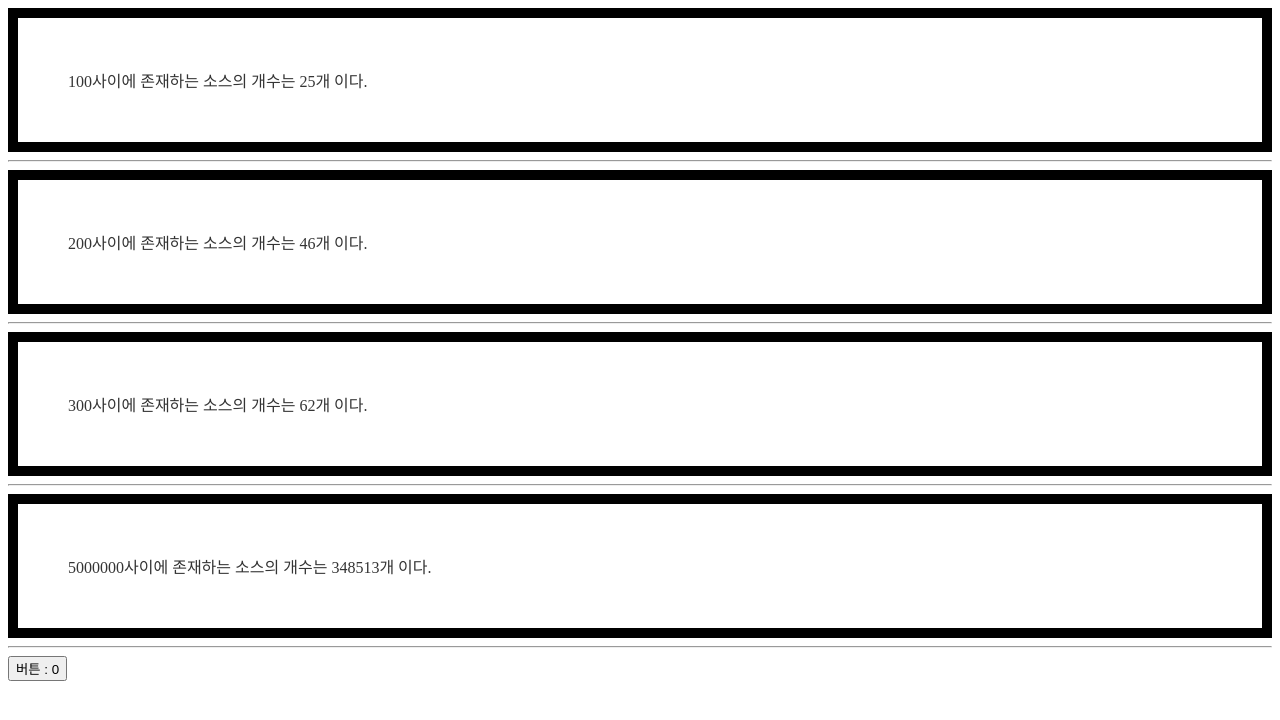
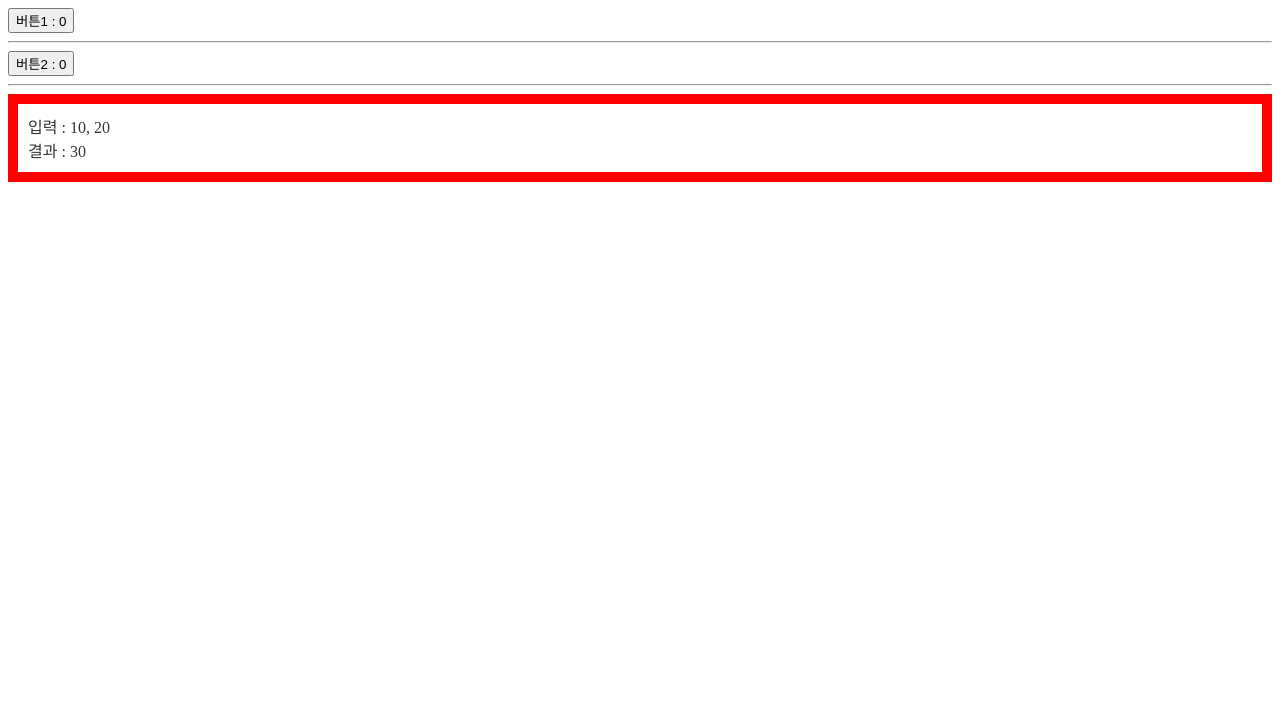
Before and after one commit to RyuJaeYoon/2023-04-react-test, a React (Create React App) app: page / in a window 1280 px wide. Shown: the top 720 px of the page. Built offline with nearby package versions, Linux system fonts and the light colour scheme.

Commit message:
useCallbakc을 이용한 어이없는 리랜더링막기

```diff
--- a/src/App.js
+++ b/src/App.js
@@ -1,52 +1,26 @@
-import React, {useState, useMemo} from "react";
+import React, {useState, useCallback} from "react";
 
-function isPrimeNumber(no) {
-  for ( let i = 2; i < no; i++){
-      if(i*i > no){
-          break
-      }
 
-      if( no % i == 0) {
-          return false;
-      }
-  }
 
-  return true;
-}
+let SubCallCount = 0;
 
-function getPrimeNumbers(max)
-{
-  const primeNumbers = [];
-  for (let i = 2; i <= max; i++ ){
-      if ( isPrimeNumber(i)){
-          primeNumbers.push(i);
-      }
-  }
-
-  return primeNumbers;
-}
-
-function getPrimeNumbersCount(max){
-  return getPrimeNumbers(max).length;
-}
-
-let PrimeNosCountCallCount = 0;
-
-function PrimeNosCount({max}) {
-
-  PrimeNosCountCallCount++;
-  console.log(`PrimeNosCountCallCount : ${PrimeNosCountCallCount}`)
-
-  const count = useMemo(() => getPrimeNumbersCount(max),[max]);
+function Sub({ no1, no2, calculateFunc }) {
+  SubCallCount++;
+  console.log(`SubCallCount : ${SubCallCount}`);
 
   return (
-    <div style={{border: '10px solid black', padding: 50}}>
-      {max}사이에 존재하는 소스의 개수는 {count}개 이다.
-    </div>
+    <>
+      <div style={{ border: "10px solid red", padding: 10 }}>
+        입력 : {no1}, {no2}
+        <br />
+        결과 : {calculateFunc(no1, no2)}
+      </div>
+    </>
   );
 }
 
-const MemoizedPrimeNosCount = React.memo(PrimeNosCount);
+
+const MemoizedSub = React.memo(Sub);
 
 let AppCallCount = 0;
 
@@ -54,20 +28,21 @@ function App() {
   AppCallCount++;
   console.log(`AppCallCount : ${AppCallCount}`);
 
-  const [no, setNo] = useState(0);
+  const [no1, setNo1] = useState(0);
+  const [no2, setNo2] = useState(0);
+
+  const calculateFunc = useCallback((a, b) => a + b + no1, [no1]);
 
   return (
     <>
-      <MemoizedPrimeNosCount max={100}/>
+      <button onClick={() => setNo1(no1 + 1)}>버튼1 : {no1}</button>
       <hr />
-      <MemoizedPrimeNosCount max={200}/>
+      <button onClick={() => setNo2(no2 + 1)}>버튼2 : {no2}</button>
       <hr />
-      <MemoizedPrimeNosCount max={300}/>
-      <hr />
-      <MemoizedPrimeNosCount max={5000000}/>
-      <hr />
-      <button onClick={()=> setNo(no+1)}>버튼 : {no}</button>
+      <MemoizedSub no1={10} no2={20} calculateFunc={calculateFunc} />
     </>
   );
 }
+
+
 export default App;
```
